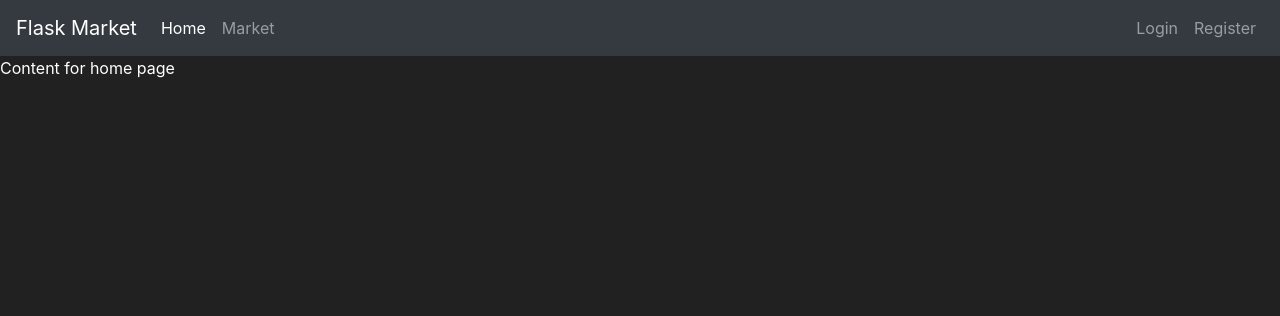
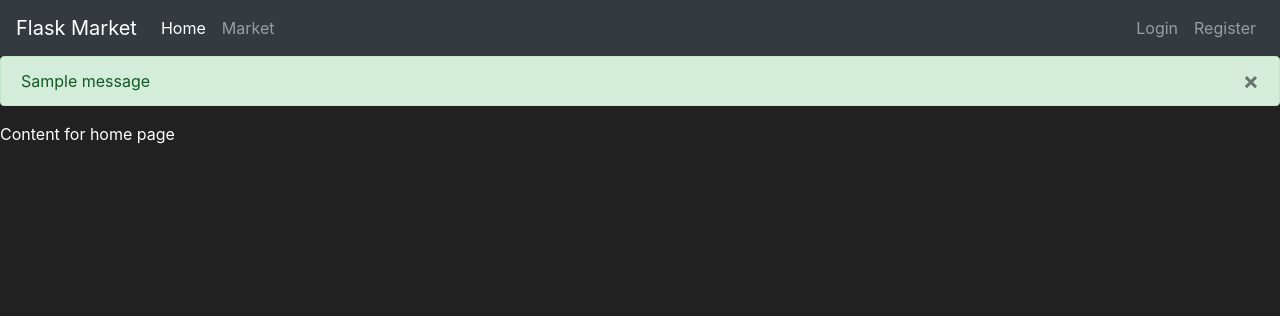
Before and after one commit to AlvisOu/Python-learning, a Flask app: page / in a window 1280 px wide. Shown: the top 316 px of the page. Run offline with Flask 3, Linux system fonts and the light colour scheme; tables that the repository leaves empty hold one stand-in row (values such as "Sample post"); one stand-in notice (Sample message) is shown; some libraries are stand-ins or nearby versions.

Commit message:
Better error message display

```diff
--- a/FlaskMarket/FlaskMarket/market/routes.py
+++ b/FlaskMarket/FlaskMarket/market/routes.py
@@ -1,5 +1,5 @@
 from market import app, db
-from flask import render_template, redirect, url_for
+from flask import render_template, redirect, url_for, flash
 from market.models import Item, User
 from market.forms import RegisterForm
 
@@ -24,6 +24,6 @@ def register_page():
         db.session.commit()
         return redirect(url_for('market_page'))
     if form.errors != {}:
-        for err_msg in form.erros.values():
-            print(f"There was an error creating a user: {err_msg}")
+        for err_msg in form.errors.values():
+            flash(f"There was an error creating a user: {err_msg}", category='danger')
     return render_template('register.html', form=form)
--- a/FlaskMarket/FlaskMarket/market/templates/base.html
+++ b/FlaskMarket/FlaskMarket/market/templates/base.html
@@ -37,6 +37,20 @@
         </ul>
       </div>
     </nav>
+      {% with messages = get_flashed_messages(with_categories=true) %}
+        {% if messages %}
+          {% for category, message in messages %}
+              <div class="alert alert-{{ category }}">
+                  <!-- code below displays the x icon for closing -->
+                  <button type="button" class="m1-2 mb-1 close" data-dismiss="alert" aria-label="Close">
+                      <span aria-hidden="true">&times;</span>
+                  </button>
+                  {{ message }}
+              </div>
+          {% endfor %}
+        {% endif %}
+      {% endwith %}
+
       {% block content %}
 
       {% endblock %}
```
